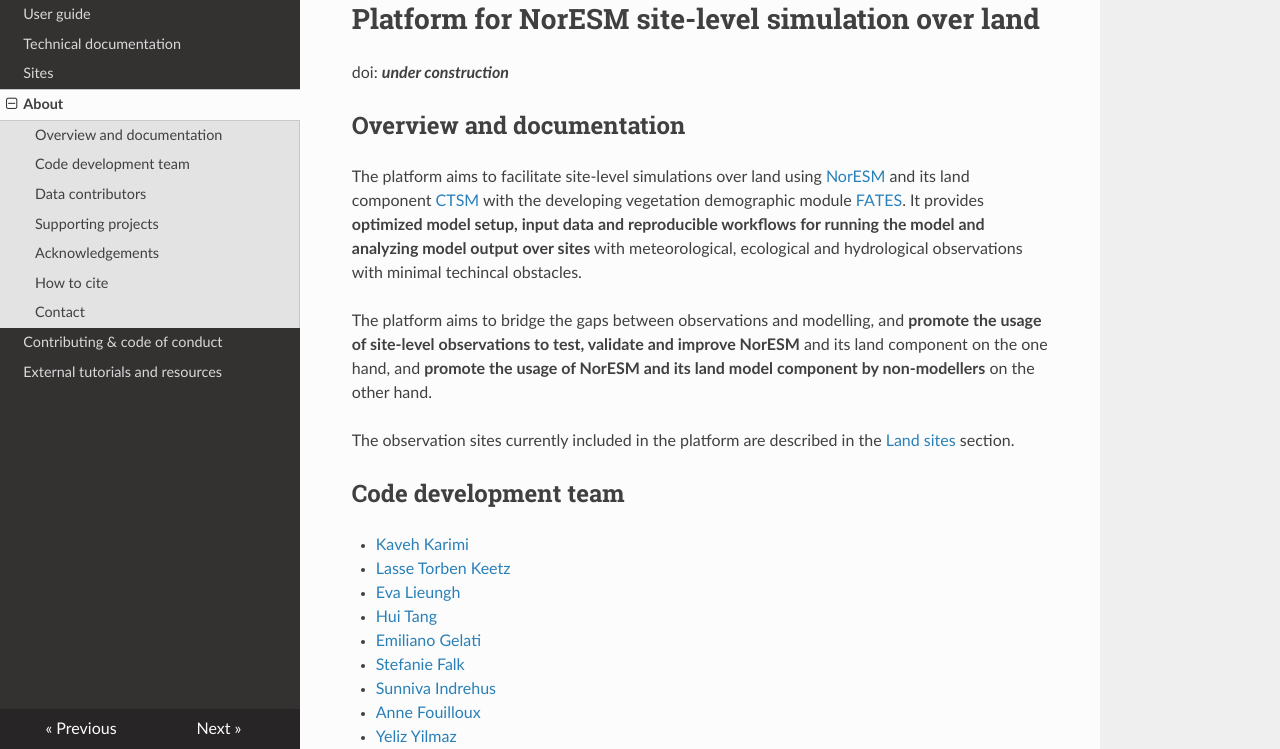
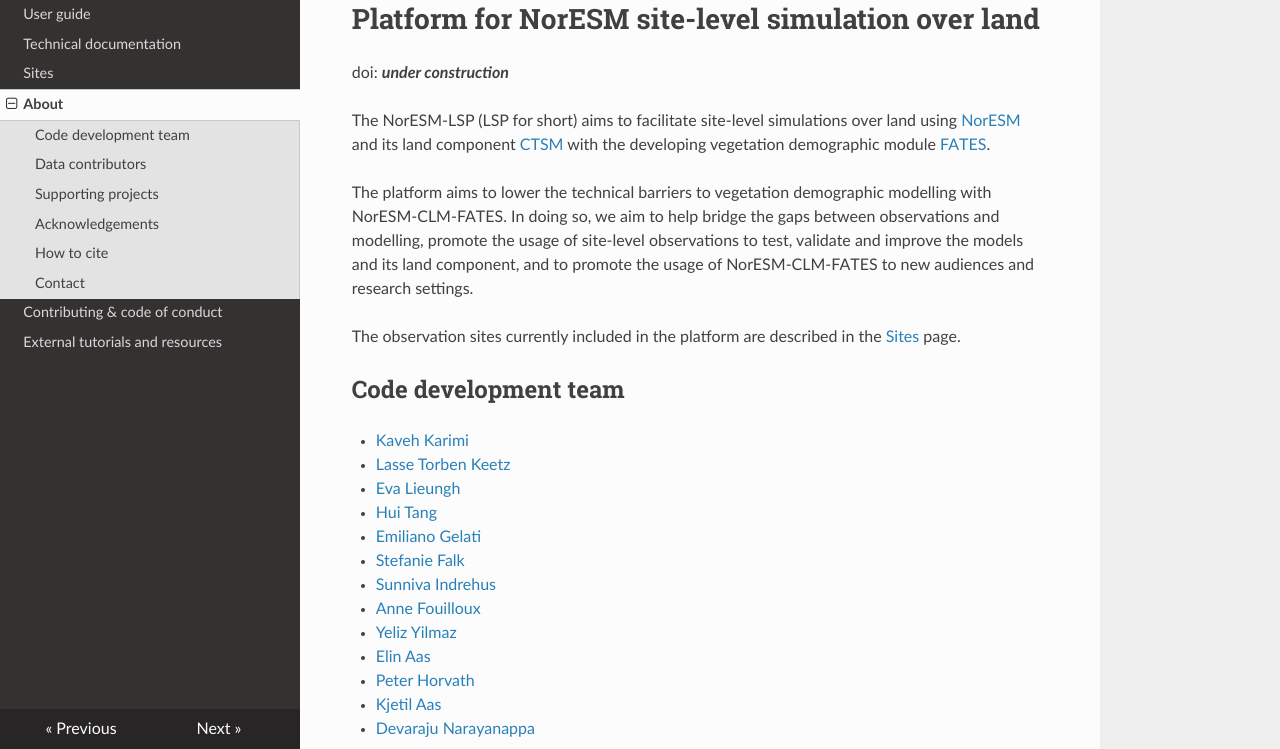
Before and after one commit to NorESMhub/noresm-land-sites-platform, an MkDocs documentation site: the page built from docs/about.md, in a window 1280 px wide and 900 px high, scrolled down 872 px, cut to the strip 151-900 px from the top of the window. Built offline with MkDocs 1.6.1, drawn with Linux system fonts in a browser that asks for light colours; nearby versions of some CDN libraries.

Commit message:
Update about.md

```diff
--- a/docs/about.md
+++ b/docs/about.md
@@ -8,12 +8,11 @@
 
 doi: ***under construction***
 
-## Overview and documentation
-The platform aims to facilitate site-level simulations over land using [NorESM](https://github.com/NorESMhub/NorESM) and its land component [CTSM](https://github.com/NorESMhub/CTSM) with the developing vegetation demographic module [FATES](https://github.com/NGEET/fates). It provides **optimized model setup, input data and reproducible workflows for running the model and analyzing model output over sites** with meteorological, ecological and hydrological observations with minimal techincal obstacles.
+The NorESM-LSP (LSP for short) aims to facilitate site-level simulations over land using [NorESM](https://github.com/NorESMhub/NorESM) and its land component [CTSM](https://github.com/NorESMhub/CTSM) with the developing vegetation demographic module [FATES](https://github.com/NGEET/fates).
 
-The platform aims to bridge the gaps between observations and modelling, and **promote the usage of site-level observations to test, validate and improve NorESM** and its land component on the one hand, and **promote the usage of NorESM and its land model component by non-modellers** on the other hand.
+The platform aims to lower the technical barriers to vegetation demographic modelling with NorESM-CLM-FATES. In doing so, we aim to help bridge the gaps between observations and modelling, promote the usage of site-level observations to test, validate and improve the models and its land component, and to promote the usage of NorESM-CLM-FATES to new audiences and research settings.
 
-The observation sites currently included in the platform are described in the [Land sites](https://noresmhub.github.io/noresm-land-sites-platform/land-sites/) section.
+The observation sites currently included in the platform are described in the [Sites](https://noresmhub.github.io/noresm-land-sites-platform/land-sites/) page.
 
 ## Code development team
 * [Kaveh Karimi](https://github.com/ka7eh)
```
